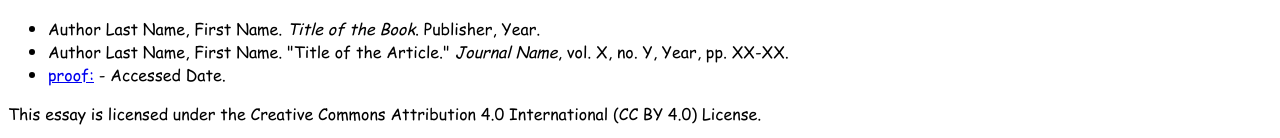
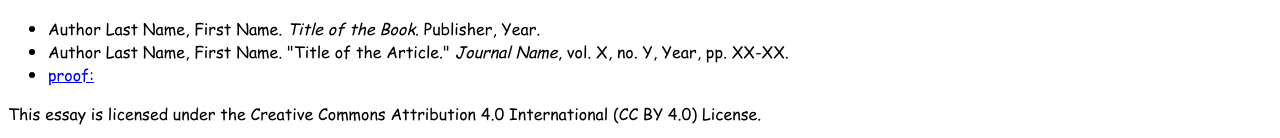
Before and after one commit to kdsson/bletchley-park-research-essay, a plain HTML site: page index.html in a window 1280 px wide. Shown: the part 1051-1189 px from the top of the page. Drawn offline with Linux system fonts and the light colour scheme.

Commit message:
Update index.html

```diff
--- a/index.html
+++ b/index.html
@@ -71,7 +71,7 @@
             <ul>
                 <li>Author Last Name, First Name. <em>Title of the Book</em>. Publisher, Year.</li>
                 <li>Author Last Name, First Name. "Title of the Article." <em>Journal Name</em>, vol. X, no. Y, Year, pp. XX-XX.</li>
-                <li><a href="#" target="https://kdsson.github.io/Trust-me-bro/">proof:</a> - Accessed Date.</li>
+                <li><a href="https://kdsson.github.io/Trust-me-bro/" target="_blank">proof:</a></li>
             </ul>
         </section>
     </main>
```
